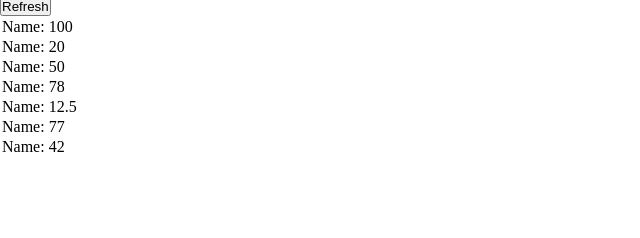
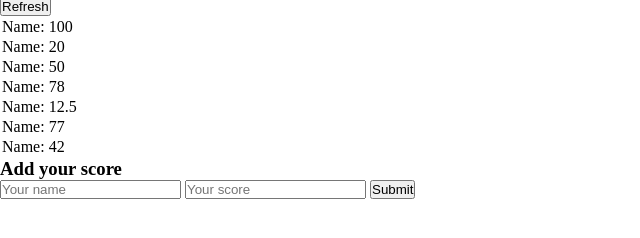
Before and after one commit to AbelG101/Leaderboard, a website built with webpack: page src/template.html in a window 1280 px wide. Shown: the part 62-300 px from the top of the page, without its empty margins (0-640 px from the left). Built offline with nearby package versions, Linux system fonts and the light colour scheme.

Commit message:
add input section

```diff
--- a/src/template.html
+++ b/src/template.html
@@ -56,6 +56,16 @@
         </tr>
       </table>
     </section>
+    <section class="add-score">
+      <div class="scores-header">
+        <h3>Add your score</h3>
+      </div>
+      <div class="input-container">
+        <input type="text" placeholder="Your name">
+        <input type="text" placeholder="Your score">
+        <button class="submit-btn">Submit</button>
+      </div>
+    </section>
   </div>
   <script src="./bundle.js"></script>
 </body>
```
